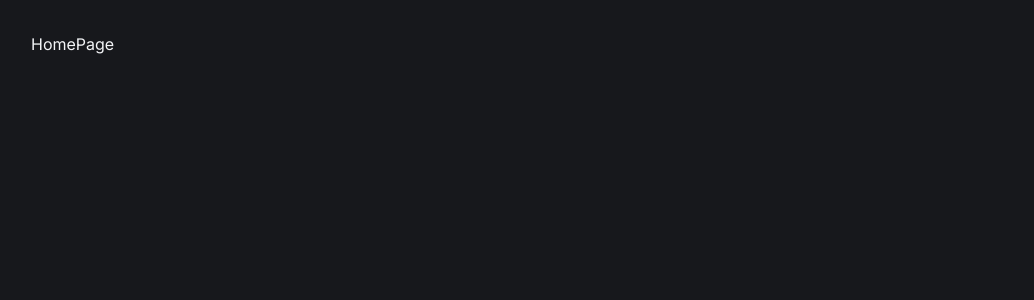
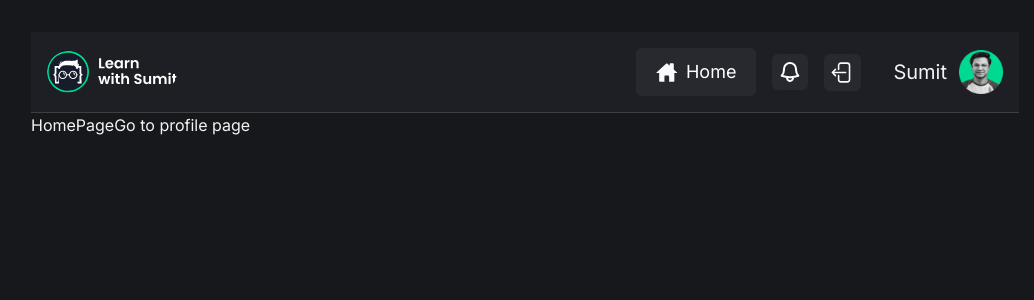
Before and after one commit to WEB-Imran-Hossain/face-hook-project, a React app: page /login in a window 1280 px wide. Both pictures are taken after typing "name@example.com", "Sample123" into the empty fields and a click on the button "Login". Shown: the top 300 px of the page, without its empty margins (115-1149 px from the left). Built offline with nearby package versions, Linux system fonts and the light colour scheme; the HTML template or start-up script is replaced by a standard one.

Commit message:
login form is properly working without JWT

```diff
--- a/src/components/auth/Logout.jsx
+++ b/src/components/auth/Logout.jsx
@@ -1,11 +1,14 @@
 import React from 'react'
-import LogOutIcon from "../assets/icons/logout.svg"
+import LogOutIcon from "../../assets/icons/logout.svg"
 import { useNavigate } from 'react-router-dom'
+import { useAuth } from '../../hooks/useAuth'
 
 const Logout = () => {
   const navigate=useNavigate()
+  const {setAuth}=useAuth()
 
   const handleLogout=()=>{
+    setAuth({})
     navigate("/login")
   }
 
--- a/src/pages/HomePage.jsx
+++ b/src/pages/HomePage.jsx
@@ -1,12 +1,17 @@
 import React from 'react'
 import { useAuth } from '../hooks/useAuth'
+import { Link } from 'react-router-dom'
 
 const HomePage = () => {
   const { auth } = useAuth()
   console.log(auth);
 
   return (
-    <div>HomePage</div>
+    <div>
+      HomePage
+      <Link to="/me">Go to profile page</Link>
+      </div>
+
   )
 }
 
--- a/src/routes/PrivateRoutes.jsx
+++ b/src/routes/PrivateRoutes.jsx
@@ -1,5 +1,6 @@
 import { useAuth } from "../hooks/useAuth"
 import { Outlet, Navigate } from "react-router-dom"
+import Header from "../common/Header"
 
 const PrivateRoutes = () => {
     const { auth } = useAuth()
@@ -10,6 +11,7 @@ const PrivateRoutes = () => {
         auth.user ? (
           <main className="mx-auto max-w-[1020px] py-8">
               <div className="container">
+                <Header />
                <Outlet />
             </div>
           </main>
```
